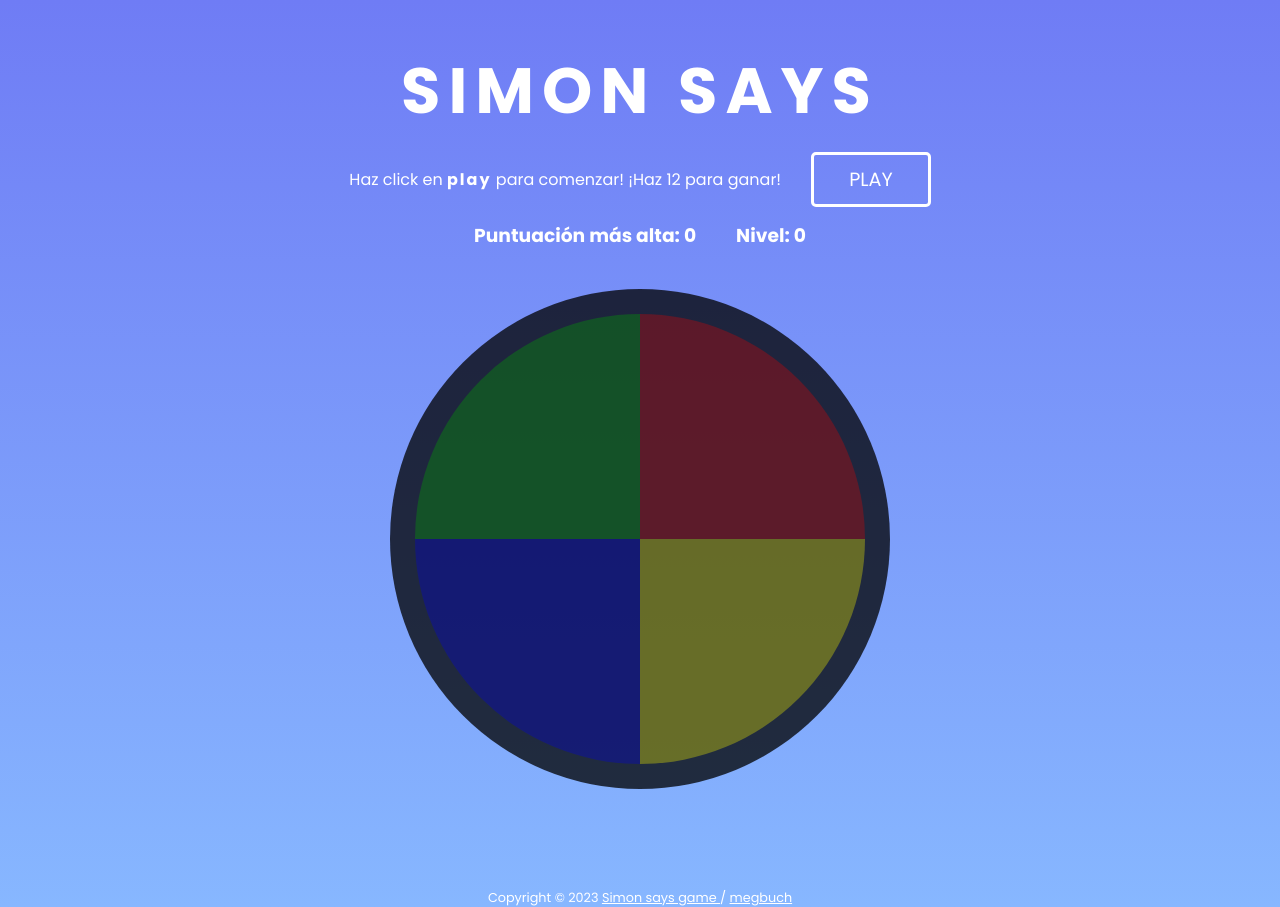
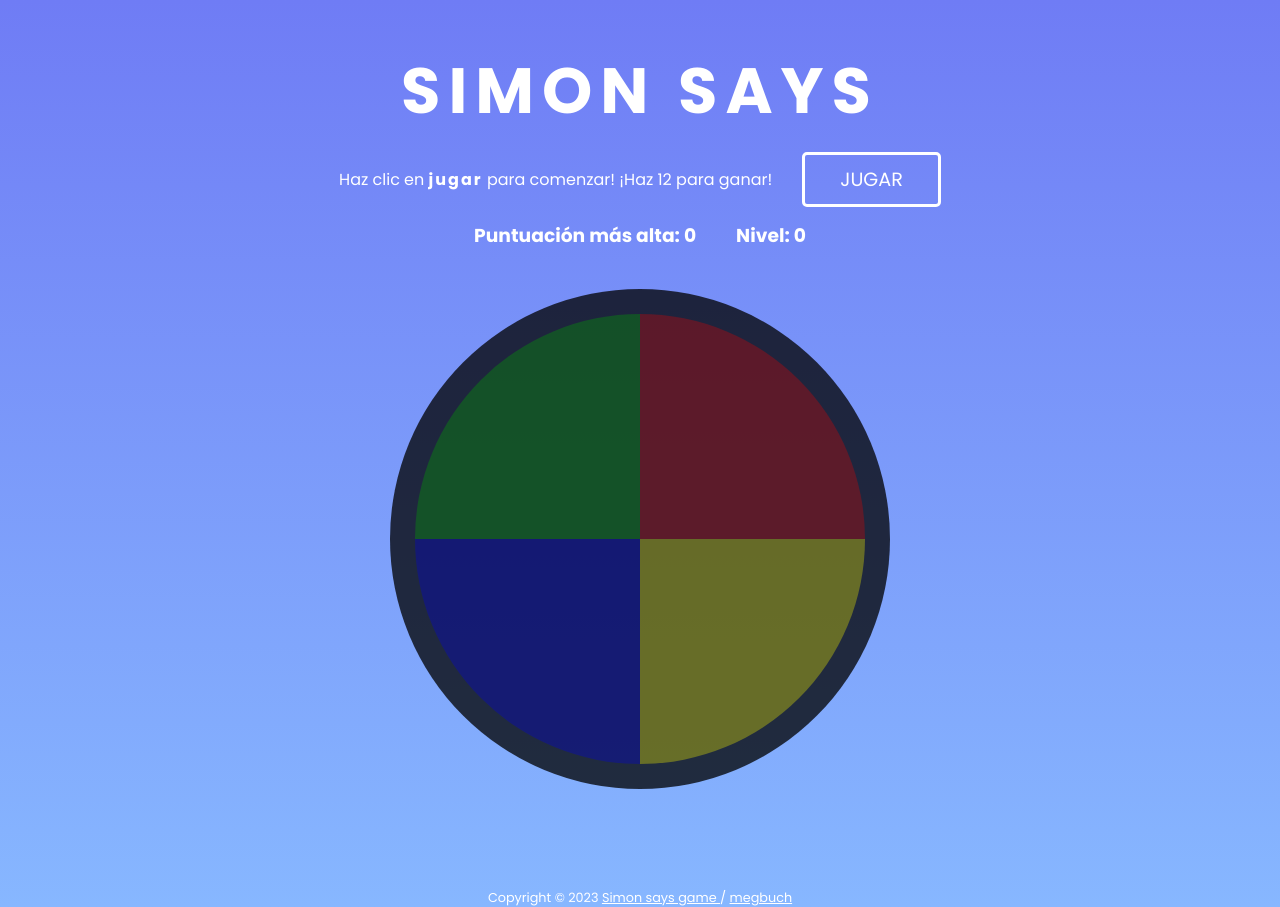
Before and after one commit to marcosd59/simon-says, a plain HTML site: page index.html in a window 1280 px wide. Drawn offline with Linux system fonts and the light colour scheme.

Commit message:
Add index.html file with initial game layout and assets

```diff
--- a/index.html
+++ b/index.html
@@ -17,9 +17,9 @@
     <h1>Simon Says</h1>
     <div class="top">
       <p id="info">
-        Haz click en <b>play</b> para comenzar! ¡Haz 12 para ganar!
+        Haz clic en <b>jugar</b> para comenzar! ¡Haz 12 para ganar!
       </p>
-      <button id="play">PLAY</button>
+      <button id="play">JUGAR</button>
     </div>
     <div class="score">
       <h3>Puntuación más alta: <span id="high-score">0</span></h3>
```
